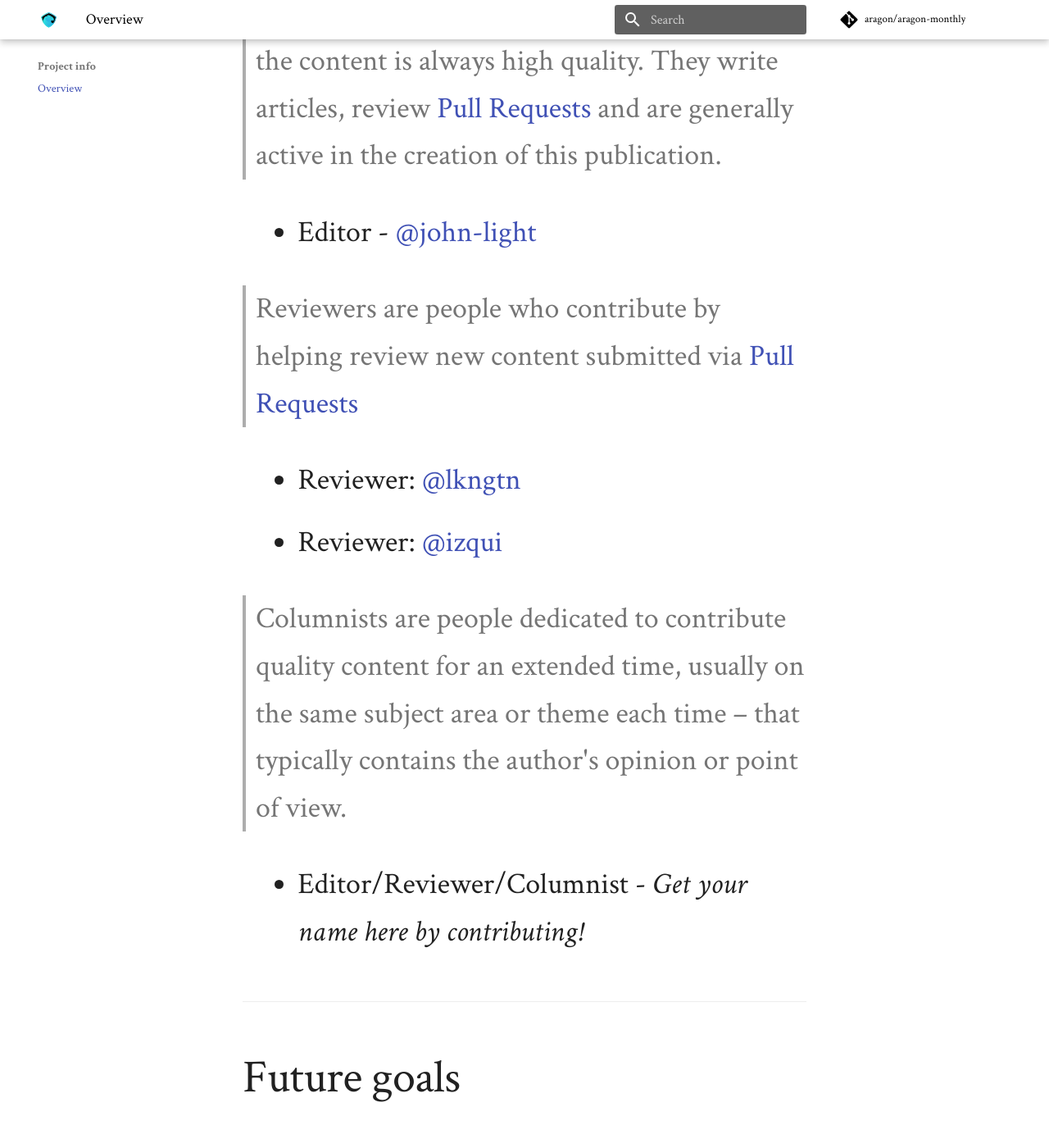
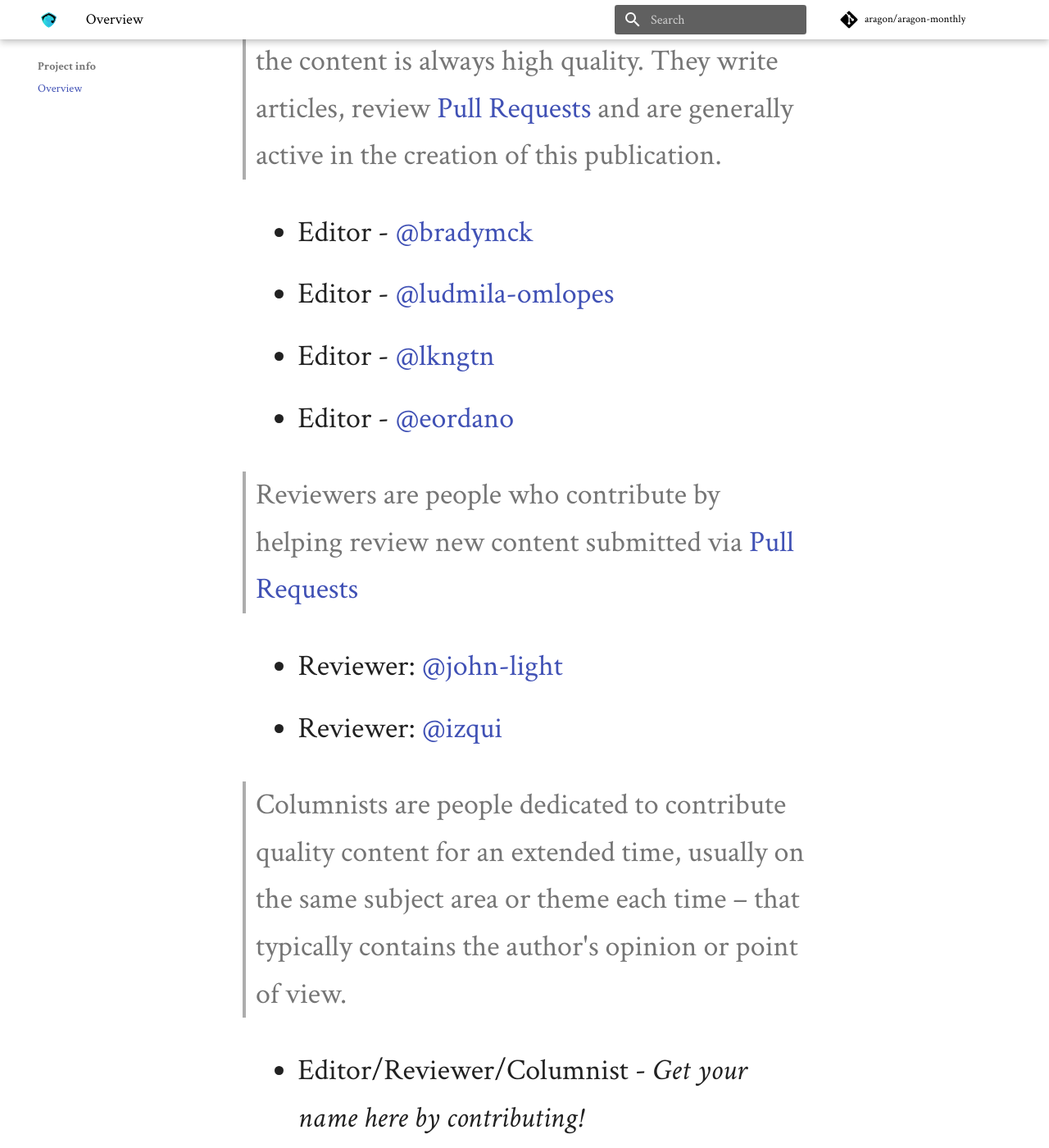
Before and after one commit to aragon/aragon-monthly, an MkDocs documentation site: the page built from docs/info/index.md, in a window 1280 px wide and 1400 px high, scrolled down 10845 px. Shown: the whole window at 82% size. Built offline with MkDocs 1.6.1 and Material for MkDocs 9.7.7, drawn with Linux system fonts in a browser that asks for light colours; comment, search, counter and statistics services are not loaded; old or Windows-style settings are respelled for this version of MkDocs.

Commit message:
update info/index.md with staff contributors

```diff
--- a/docs/info/index.md
+++ b/docs/info/index.md
@@ -81,11 +81,14 @@ ___
 
 > Editors are people that regularly provide content to the publication and make sure that the content is always high quality. They write articles, review [Pull Requests](https://github.com/aragon/aragon-monthly/pulls) and are generally active in the creation of this publication.
 
-- Editor - [@john-light](https://github.com/john-light)
+- Editor - [@bradymck](https://github.com/bradymck)
+- Editor - [@ludmila-omlopes](https://github.com/ludmila-omlopes)
+- Editor - [@lkngtn](https://github.com/lkngtn)
+- Editor - [@eordano](https://github.com/eordano)
 
 > Reviewers are people who contribute by helping review new content submitted via [Pull Requests](https://github.com/aragon/aragon-monthly/pulls)
 
-- Reviewer: [@lkngtn](https://github.com/lkngtn)
+- Reviewer: [@john-light](https://github.com/john-light)
 - Reviewer: [@izqui](https://github.com/izqui)
 
 > Columnists are people dedicated to contribute quality content for an extended time, usually on the same subject area or theme each time – that typically contains the author's opinion or point of view.
```
